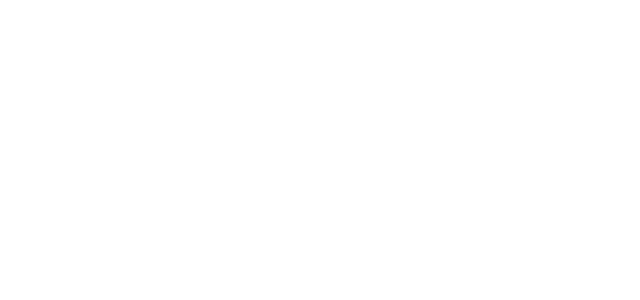
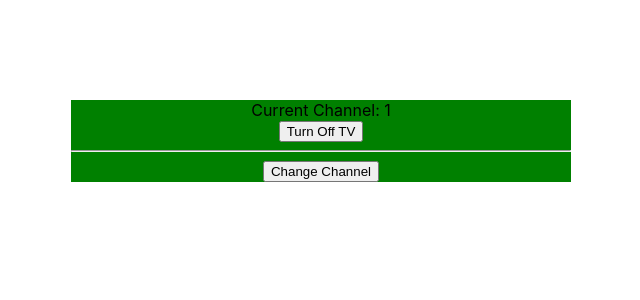
Before and after one commit to Chandan9898Kumar/Event_Propagation, a React (Create React App) app: page /OuterParentFunction in a window 1280 px wide. Before the commit this address had no page. Shown: the top 300 px of the page, without its empty margins (329-969 px from the left). Built offline with nearby package versions, Linux system fonts and the light colour scheme.

Commit message:
feat: adde second example where outer parent will trigger

```diff
--- a/src/App.js
+++ b/src/App.js
@@ -8,7 +8,10 @@
 const EventDelegation = lazy(() =>
   import("./EventPropagation/EventDelegation")
 );
-
+const OuterParent = lazy(() => import("./EventPropagation/OuterTrigger"));
+const OuterParentFunction = lazy(() =>
+  import("./EventPropagation/OuterParentFunction")
+);
 function App() {
   return (
     <div className="">
@@ -23,6 +26,12 @@
               path="/EventDelegation"
               element={<EventDelegation />}
             />
+            <Route exact path="/OuterParent" element={<OuterParent />} />
+            <Route
+              exact
+              path="/OuterParentFunction"
+              element={<OuterParentFunction />}
+            />
           </Routes>
         </BrowserRouter>
       </Suspense>
--- a/src/EventPropagation/EventDelegation.js
+++ b/src/EventPropagation/EventDelegation.js
@@ -43,7 +43,10 @@
     console.log(action, "action");
   };
   return (
-    <div  style={{"textAlign":'center',"marginTop":'100px'}}  onClick={(e) => HandleClick(e)}>
+    <div
+      style={{ textAlign: "center", marginTop: "100px" }}
+      onClick={(e) => HandleClick(e)}
+    >
       Conunt: {counter}
       <br />
       {/*  // Here currentTarget and target results will be same. */}
@@ -52,9 +55,13 @@
         console.log(e.currentTarget,' current target')
 
       }}>Add</button> */}
-      <button autoFocus data-action="Adding">Add</button>
+      <button autoFocus data-action="Adding">
+        Add
+      </button>
       <br />
-      <button autoFocus data-action="Subtracting">Subtract</button>
+      <button autoFocus data-action="Subtracting">
+        Subtract
+      </button>
     </div>
   );
 };
--- /dev/null
+++ b/src/EventPropagation/OuterParentFunction.js
@@ -0,0 +1,87 @@
+import React, { Fragment, useState } from "react";
+import "./styles.css";
+const FunctionTV = () => {
+  const [channel, setChannel] = useState(1);
+  const [shouldTurnOffTV, setTurnOffTV] = useState(false);
+
+  // the parent div triggered if TV is turned OFF
+  // clicking change channel or turning off TV won't trigger at the same time
+  // because of event.stopPropagation() here
+  const handleTurnOnTV = (event) => {
+    console.log("In HandleTurnOnTV");
+
+    if (shouldTurnOffTV) {
+      event.stopPropagation();
+
+      // I do not reset the channel by 1,Preserving the old value here.
+      setTurnOffTV(false);
+      //   setChannel(1);
+    }
+  };
+
+  // the child change channel button triggered if TV is turned ON
+  // clicking the parent div, or turning off TV won't trigger at the same time
+  // because of event.stopPropagation() here
+  const handleChangeChannel = (event) => {
+    console.log("In HandleChangeChannel");
+
+    if (!shouldTurnOffTV) {
+      event.stopPropagation();
+
+      // I increase the channel by 1, but you can do whatever you need here
+      setChannel(channel + 1);
+    }
+  };
+
+  // the turn off TV button is triggered
+  // clicking the parent div or changing the channel won't trigger at the same time
+  // because of event.stopPropagation() here
+  const handleTurnOffTV = (event) => {
+    console.log("In HandleTurnOffTV");
+
+    event.stopPropagation();
+
+    setTurnOffTV(true);
+  };
+
+  const renderChannel = () => {
+    if (shouldTurnOffTV) {
+      return (
+        <div className="Hovering">
+          That's it, no more TV time! {"         "}
+          <br /> <button>Turn ON TV</button>
+        </div>
+      );
+    }
+
+    return (
+      <Fragment>
+        <div>Current Channel: {channel}</div>
+        <button onClick={handleTurnOffTV}>Turn Off TV</button>
+      </Fragment>
+    );
+  };
+
+  return (
+    <div className="OuterTrigger" onClick={handleTurnOnTV}>
+      {renderChannel()}
+      <hr />
+      <button
+        disabled={shouldTurnOffTV}
+        className=" "
+        onClick={handleChangeChannel}
+      >
+        Change Channel
+      </button>
+    </div>
+  );
+};
+
+export default FunctionTV;
+
+// And here’s what happens when we run the code:
+
+// When we click Change Channel, the channel is increased. Notice that the other two event handlers do not run.
+// When we click Turn Off TV, the UI changes and if we try to click anywhere outside the parent div, the other two event handlers do not run.
+// When we click inside the outer parent div when the TV is turned off, only one event handler is run.
+// Please note: In my example above I’m using state = {} instead of constructor(){...}. This is because when Babel (a JavaScript compiler) converts your React code, it spits out a constructor with everything inside.
--- /dev/null
+++ b/src/EventPropagation/OuterTrigger.js
@@ -0,0 +1,101 @@
+import React, { Fragment, Component } from "react";
+import "./styles.css";
+
+// Special Edge Case: What If You Need an Outer Parent to Fire too?
+// Let’s take everything you learned and fix a special edge case so you can apply it in your next (or current) React app!
+
+// 🤔 Say we want to have both of these work in our app:
+
+// When a user clicks the inner div/button/etc. element, we want that event to trigger only (or in our example below, changing channels on the TV).
+// When a user clicks the outer parent div, that parent’s event is triggered (this could be useful for a popup modal. When a user clicks outside the modal, you want the popup to close  –  or in our example below, a TV being turned back on).
+// Currently, you know that if you click either the parent/child element, React’s SyntheticEvent system would trigger bubbling.
+
+// You also know to stop this we can use event.stopPropagation().
+
+// But we’re left with a dilemma.
+
+// What if you want one event handler to trigger in one situation (our #1), and another event handler to trigger in another situation (#2)?
+
+// ⚠️ If we use event.stopPropagation(), it would stop one event handler from triggering – but then you would never be able to call the other event handler in another situation. How can we fix this?
+
+class TV extends Component {
+  state = { channel: 1, shouldTurnOffTV: false };
+
+  // the parent div triggered if TV is turned OFF
+  // clicking change channel or turning off TV won't trigger at the same time
+  // because of event.stopPropagation() here
+  handleTurnOnTV = (event) => {
+    console.log("In HandleTurnOnTV");
+
+    const { shouldTurnOffTV } = this.state;
+
+    if (shouldTurnOffTV) {
+      event.stopPropagation();
+
+      // I reset the channel by 1, but you can do whatever you need here
+      this.setState({ shouldTurnOffTV: false, channel: 1 });
+    }
+  };
+
+  // the child change channel button triggered if TV is turned ON
+  // clicking the parent div, or turning off TV won't trigger at the same time
+  // because of event.stopPropagation() here
+  handleChangeChannel = (event) => {
+    console.log("In HandleChangeChannel");
+
+    const { channel, shouldTurnOffTV } = this.state;
+
+    if (!shouldTurnOffTV) {
+      event.stopPropagation();
+
+      // I increase the channel by 1, but you can do whatever you need here
+      this.setState({ channel: channel + 1 });
+    }
+  };
+
+  // the turn off TV button is triggered
+  // clicking the parent div or changing the channel won't trigger at the same time
+  // because of event.stopPropagation() here
+  handleTurnOffTV = (event) => {
+    console.log("In HandleTurnOffTV");
+
+    event.stopPropagation();
+
+    this.setState({ shouldTurnOffTV: true });
+  };
+
+  renderChannel = () => {
+    const { channel, shouldTurnOffTV } = this.state;
+
+    if (shouldTurnOffTV) {
+      return (
+        <div className="Hovering">
+          That's it, no more TV time! {"      "}
+          <br /> <button>Turn ON Tv</button>
+        </div>
+      );
+    }
+
+    return (
+      <Fragment>
+        <div>Current Channel: {channel}</div>
+        <button onClick={this.handleTurnOffTV}>Turn Off TV</button>
+      </Fragment>
+    );
+  };
+
+  render() {
+    const { shouldTurnOffTV } = this.state;
+    return (
+      <div className="OuterTrigger" onClick={this.handleTurnOnTV}>
+        {this.renderChannel()}
+        <hr />
+        <button disabled={shouldTurnOffTV} onClick={this.handleChangeChannel}>
+          Change Channel
+        </button>
+      </div>
+    );
+  }
+}
+
+export default TV;
--- a/src/EventPropagation/styles.css
+++ b/src/EventPropagation/styles.css
@@ -16,3 +16,18 @@
   background-color: green;
   color: black;
 }
+
+.OuterTrigger{
+  margin-left: 400px;
+  width: 500px;
+  text-align: center;
+  margin-top: 100px;
+  border-radius: 10px solid black;
+  background-color: green;
+  color: black;
+}
+
+.Hovering:hover{
+  background-color: brown;
+  color: black;
+}
--- a/src/Header/NavLink.js
+++ b/src/Header/NavLink.js
@@ -14,6 +14,14 @@
         <li>
           <NavLink to="/EventDelegation">Event Delegation</NavLink>
         </li>
+        <li>
+          <NavLink to="/OuterParent">Hit OuterParent with Class</NavLink>
+        </li>
+        <li>
+          <NavLink to="/OuterParentFunction">
+            Hit OuterParent with Function
+          </NavLink>
+        </li>
       </ul>
       <div className="backImage">
         <p></p>
```
